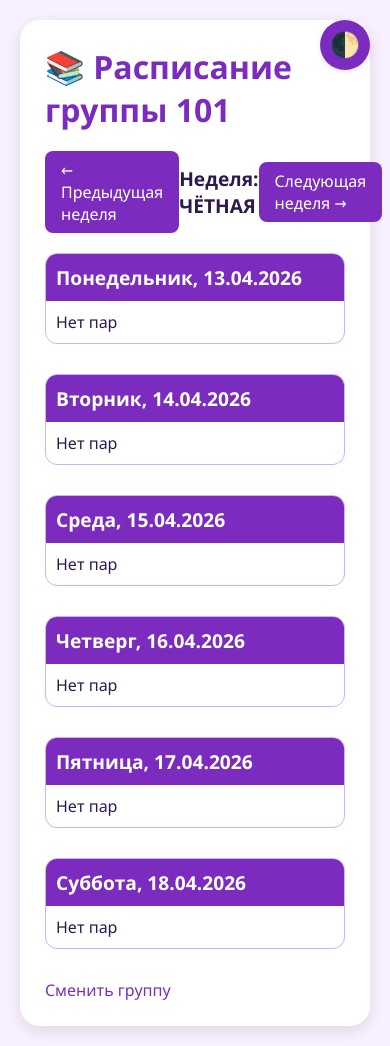
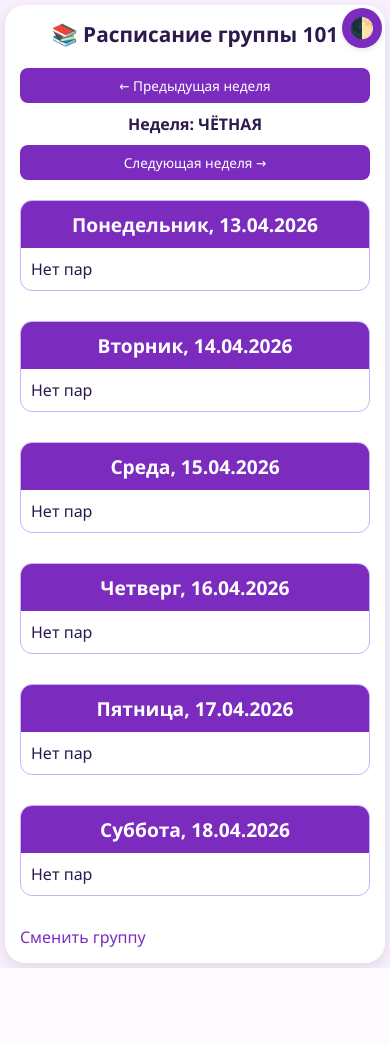
Before and after one commit to parhomenko12/schedule-planner, a Flask app: page /schedule/1 in a window 390 px wide. After the commit the page ends 968 px from the top, so only its background shows below. Run offline with Flask 3, Linux system fonts and the light colour scheme; data comes from the database, SQL or seed files in the repository; data that the repository does not hold is empty.

Commit message:
Update style.css

```diff
--- a/static/style.css
+++ b/static/style.css
@@ -10,6 +10,7 @@
     --shadow: rgba(0,0,0,0.1);
 }
 
+/* Тёмная тема */
 body.dark {
     --bg-color: #1a0f2e;
     --text-color: #e9d9ff;
@@ -21,6 +22,7 @@ body.dark {
     --shadow: rgba(0,0,0,0.3);
 }
 
+/* Общие стили */
 * {
     margin: 0;
     padding: 0;
@@ -32,7 +34,7 @@ body {
     color: var(--text-color);
     font-family: 'Segoe UI', Tahoma, Geneva, Verdana, sans-serif;
     transition: background-color 0.3s, color 0.3s;
-    padding: 20px;
+    padding: 10px;
 }
 
 .container {
@@ -40,25 +42,33 @@ body {
     margin: 0 auto;
     background: var(--card-bg);
     border-radius: 20px;
-    padding: 25px;
+    padding: 20px;
     box-shadow: 0 5px 15px var(--shadow);
 }
 
-h1, h2, h3 {
-    color: var(--primary-color);
+/* Заголовки */
+h1 {
+    font-size: 1.5rem;
+    text-align: center;
+    margin-bottom: 20px;
+}
+h2, h3 {
+    font-size: 1.2rem;
+    margin: 15px 0 10px;
 }
 
+/* Кнопка переключения темы */
 .theme-toggle {
     position: fixed;
-    top: 20px;
-    right: 20px;
+    top: 10px;
+    right: 10px;
     background: var(--primary-color);
     color: white;
     border: none;
     border-radius: 50%;
-    width: 50px;
-    height: 50px;
-    font-size: 24px;
+    width: 44px;
+    height: 44px;
+    font-size: 22px;
     cursor: pointer;
     box-shadow: 0 2px 5px var(--shadow);
     transition: 0.2s;
@@ -72,61 +82,117 @@ h1, h2, h3 {
     transform: scale(1.05);
 }
 
+/* Таблица */
 table {
     width: 100%;
     border-collapse: collapse;
-    margin-top: 20px;
+    font-size: 0.85rem;
 }
 th, td {
     border: 1px solid var(--table-border);
-    padding: 12px;
+    padding: 8px;
     text-align: left;
+    vertical-align: top;
 }
 th {
     background-color: var(--table-header-bg);
-    color: var(--text-color);
+    font-weight: bold;
 }
-tr:nth-child(even) {
-    background-color: var(--card-bg);
+td {
+    word-break: break-word;
 }
 
-button, input[type="submit"], .btn {
+/* Кнопки и формы */
+button, input[type="submit"], .btn, .week-nav a {
     background-color: var(--primary-color);
     color: white;
     border: none;
-    padding: 8px 16px;
-    border-radius: 8px;
+    padding: 10px 16px;
+    border-radius: 12px;
     cursor: pointer;
     transition: 0.2s;
+    font-size: 0.9rem;
+    display: inline-block;
+    text-align: center;
+    text-decoration: none;
 }
-button:hover, input[type="submit"]:hover, .btn:hover {
+button:hover, input[type="submit"]:hover, .btn:hover, .week-nav a:hover {
     background-color: var(--primary-hover);
 }
 
+/* Поля ввода */
 select, input[type="date"], input[type="text"], input[type="password"] {
-    padding: 8px;
-    border-radius: 8px;
+    padding: 10px;
+    border-radius: 12px;
     border: 1px solid var(--table-border);
     background: var(--card-bg);
     color: var(--text-color);
-    margin: 5px;
+    margin: 5px 0;
+    width: 100%;
+    font-size: 1rem;
 }
 
+/* Форма на главной */
+form {
+    display: flex;
+    flex-direction: column;
+    gap: 12px;
+    margin: 20px 0;
+}
+form label {
+    font-weight: bold;
+}
+
+/* Навигация недели */
 .week-nav {
     display: flex;
+    flex-wrap: wrap;
     justify-content: space-between;
     align-items: center;
+    gap: 10px;
     margin: 20px 0;
 }
-.week-nav button {
-    font-size: 18px;
-    padding: 8px 20px;
+.week-nav a {
+    padding: 8px 12px;
+    font-size: 0.85rem;
+    flex: 1;
+    text-align: center;
 }
 .week-info {
     font-weight: bold;
-    font-size: 1.2em;
+    font-size: 1rem;
+    text-align: center;
+    flex: 2;
 }
 
+/* Блок дня */
+.day-schedule {
+    margin-bottom: 25px;
+    border: 1px solid var(--table-border);
+    border-radius: 16px;
+    overflow: hidden;
+}
+.day-header {
+    background: var(--primary-color);
+    color: white;
+    padding: 10px;
+    font-size: 1rem;
+    font-weight: bold;
+    text-align: center;
+}
+
+/* Уведомление */
+.notification {
+    background-color: #ffc107;
+    color: #2c1a4d;
+    padding: 12px;
+    margin-bottom: 20px;
+    border-radius: 12px;
+    text-align: center;
+    font-weight: bold;
+}
+
+/* Ссылки */
 a {
     color: var(--primary-color);
     text-decoration: none;
@@ -134,3 +200,50 @@ a {
 a:hover {
     text-decoration: underline;
 }
+
+/* Адаптация для телефонов (ширина до 600px) */
+@media (max-width: 600px) {
+    body {
+        padding: 5px;
+    }
+    .container {
+        padding: 15px;
+    }
+    h1 {
+        font-size: 1.3rem;
+    }
+    th, td {
+        padding: 6px;
+        font-size: 0.75rem;
+    }
+    .week-nav {
+        flex-direction: column;
+    }
+    .week-nav a {
+        width: 100%;
+    }
+    button, input[type="submit"] {
+        width: 100%;
+    }
+    .day-header {
+        font-size: 0.9rem;
+    }
+    .theme-toggle {
+        width: 40px;
+        height: 40px;
+        font-size: 20px;
+        top: 8px;
+        right: 8px;
+    }
+}
+
+/* Адаптация для планшетов (ширина 600-900px) */
+@media (min-width: 601px) and (max-width: 900px) {
+    .container {
+        padding: 20px;
+    }
+    th, td {
+        padding: 8px;
+        font-size: 0.8rem;
+    }
+}
```
